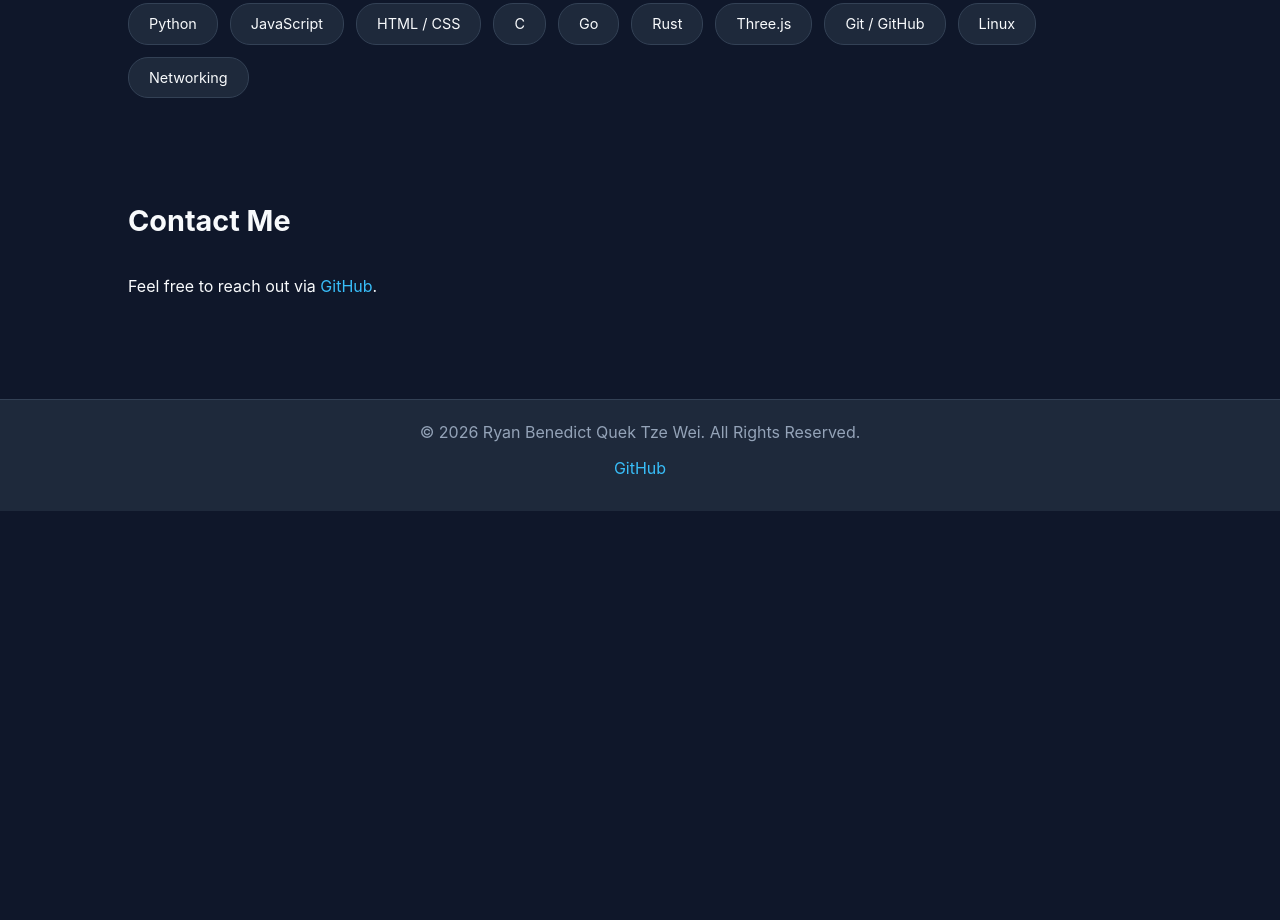
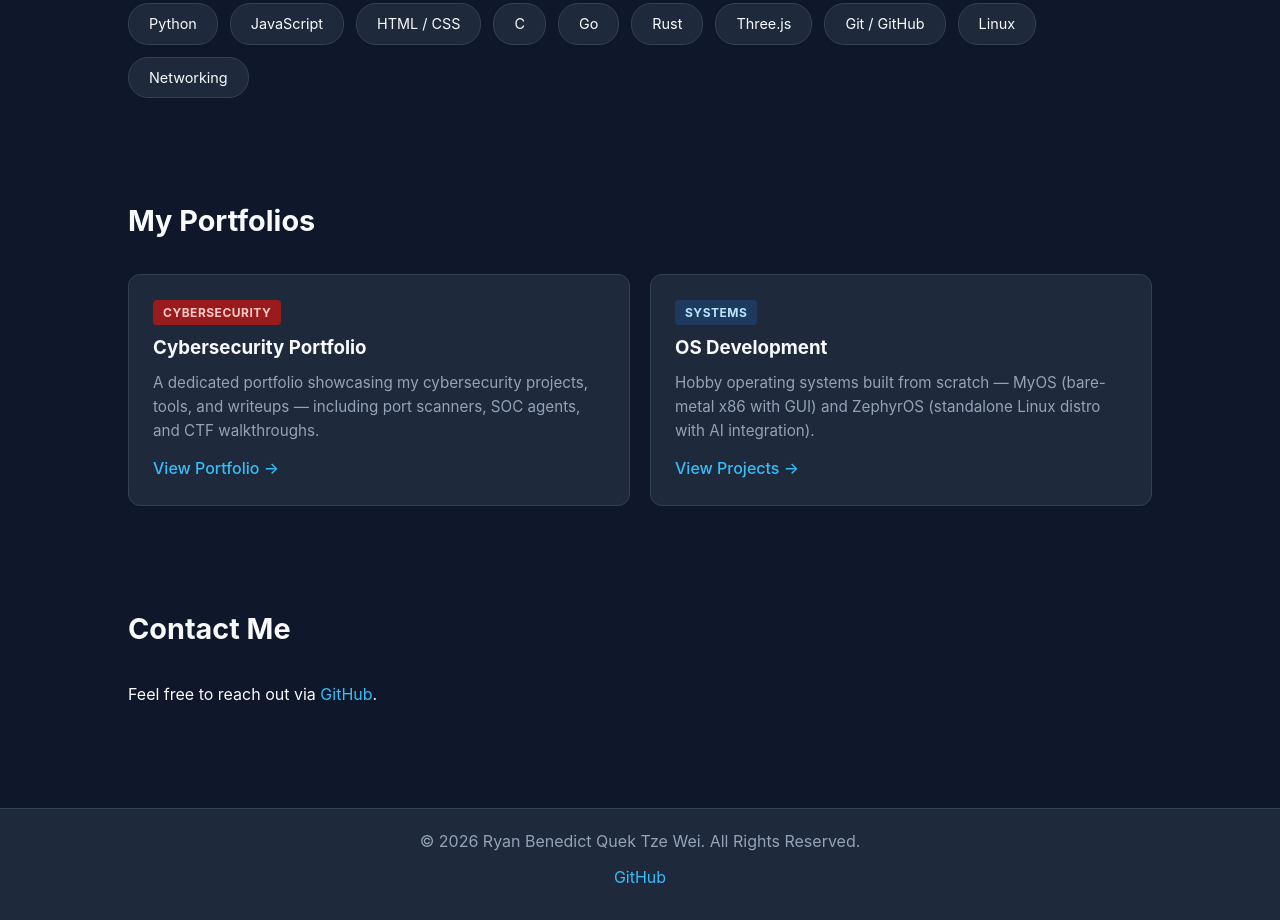
Before and after one commit to labjankiness/Personal-Portfolio-WIP, a plain HTML site: page index.html in a window 1280 px wide. Shown: the part 882-1802 px from the top of the page. Before the commit the page ends 1393 px from the top, so only its background shows below. Drawn offline with Linux system fonts and the light colour scheme.

Commit message:
Add Portfolios section linking to Cybersecurity Portfolio and OS projects
Co-Authored-By: Claude Opus 4.6 <noreply@anthropic.com>

```diff
--- a/index.html
+++ b/index.html
@@ -44,6 +44,24 @@
         </div>
     </section>
 
+    <section id="portfolios" class="container">
+        <h2 class="section-title">My Portfolios</h2>
+        <div class="projects-grid">
+            <div class="card">
+                <span class="card-tag tag-security">Cybersecurity</span>
+                <h3>Cybersecurity Portfolio</h3>
+                <p>A dedicated portfolio showcasing my cybersecurity projects, tools, and writeups — including port scanners, SOC agents, and CTF walkthroughs.</p>
+                <a href="https://github.com/labjankiness/CyberSecurity-Portfolio-WIP" target="_blank" class="link">View Portfolio &rarr;</a>
+            </div>
+            <div class="card">
+                <span class="card-tag tag-os">Systems</span>
+                <h3>OS Development</h3>
+                <p>Hobby operating systems built from scratch — MyOS (bare-metal x86 with GUI) and ZephyrOS (standalone Linux distro with AI integration).</p>
+                <a href="projects.html" class="link">View Projects &rarr;</a>
+            </div>
+        </div>
+    </section>
+
     <section id="contact" class="container">
         <h2 class="section-title">Contact Me</h2>
         <p>Feel free to reach out via <a href="https://github.com/labjankiness" target="_blank" class="inline-link">GitHub</a>.</p>
```
